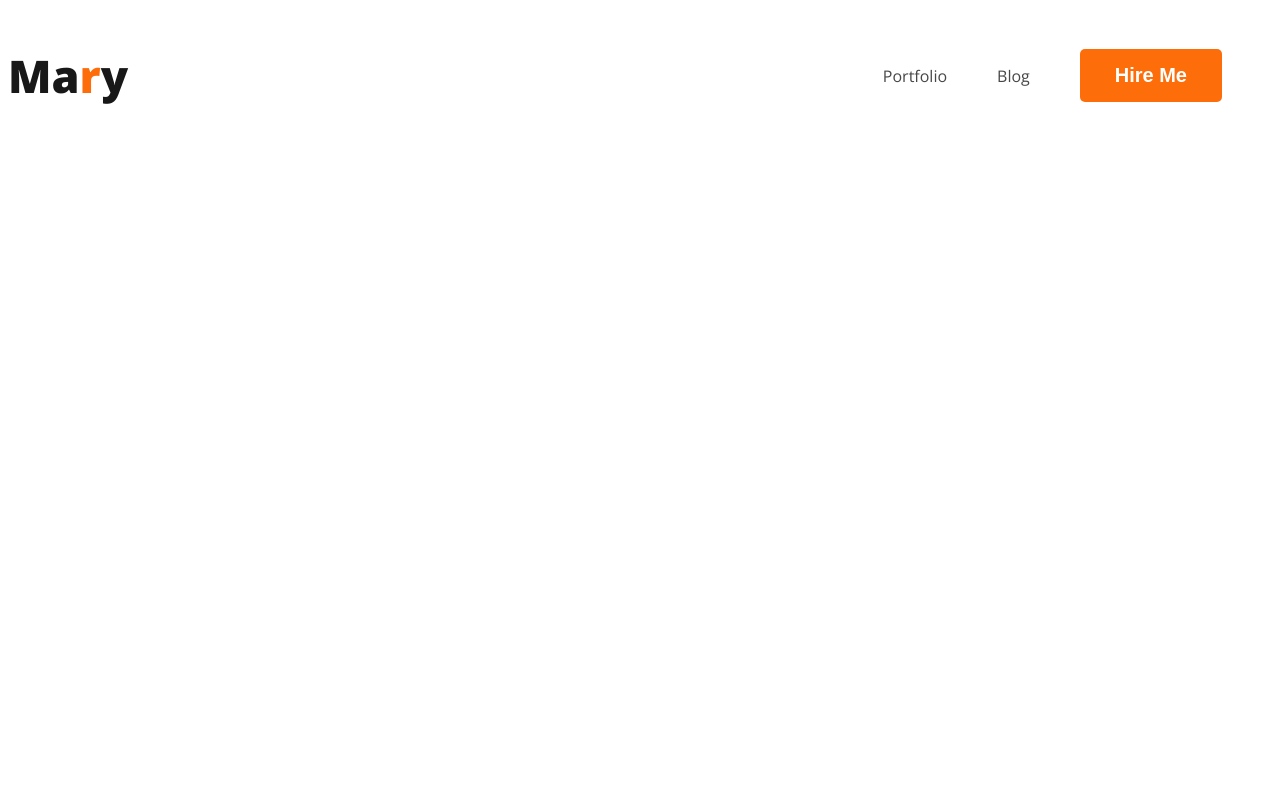
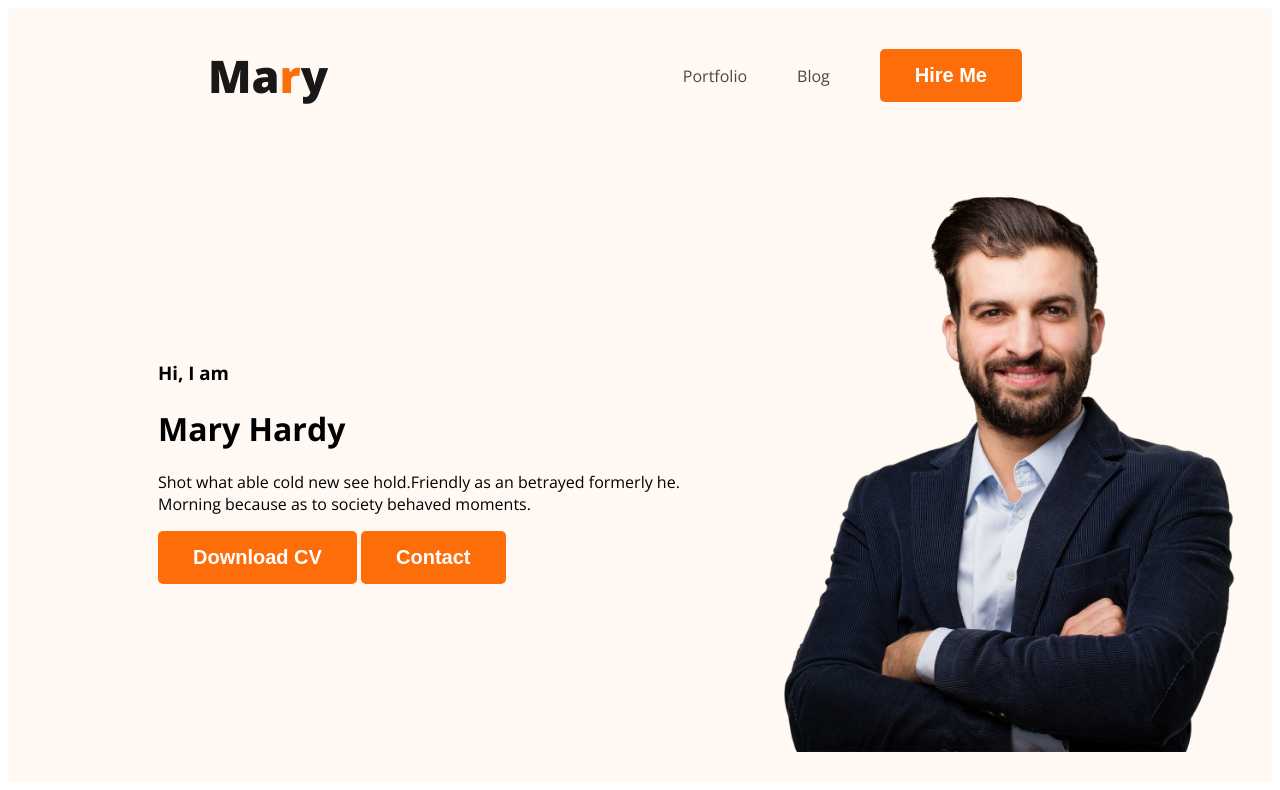
Before and after one commit to imrankhandu/wdeveloper-portfolio, a plain HTML site: page index.html in a window 1280 px wide. Drawn offline with nearby package versions, Linux system fonts and the light colour scheme.

Commit message:
added banner content

```diff
--- a/index.html
+++ b/index.html
@@ -10,7 +10,7 @@
     <link rel="stylesheet" href="styles/portfolio.css">
 </head>
 <body>
-    <header>
+    <header class="header">
         <nav>
             <h2 class="nav-title">Ma<span class="text-primary">r</span>y</h2>
             <ul>
@@ -19,6 +19,17 @@
                 <li><button class="btn-primary">Hire Me</button></li>
             </ul>
         </nav>
+        <div class="banner">
+            <div class="banner-content">
+                <h3 class="banner-greeting">Hi, I am</h3>
+                <h1 class="banner-title"> Mary Hardy</h1>
+                <p>Shot what able cold new see hold.Friendly as an betrayed formerly he. Morning because as to society behaved moments.</p>
+                <button class="btn-primary">Download CV</button>
+                <button class="btn-primary">Contact</button>
+
+            </div>
+            <img class="profile-picture"  src="images/hardy.png" alt="">
+        </div>
 
     </header>
     <main>
--- a/styles/portfolio.css
+++ b/styles/portfolio.css
@@ -8,6 +8,7 @@ nav{
     display: flex;
     align-items: center;
     justify-content: space-between;
+    margin: 0 200px;
 }
 .nav-title {
     color: #181818;
@@ -38,3 +39,15 @@ color: white;
 font-weight: 700;
 padding: 15px 35px;
 }
+/* header related styles */
+.header{
+    background-color: #FFF8F3;
+}
+.banner{
+    padding: 30px 30px 30px 150px;
+    display: flex;
+    align-items: center;
+}
+.banner .profile-picture {
+width: 500px;
+}
```
